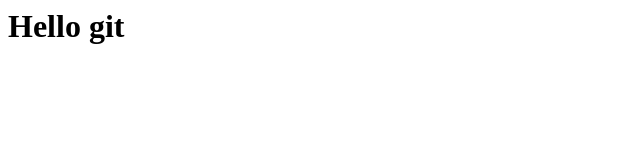
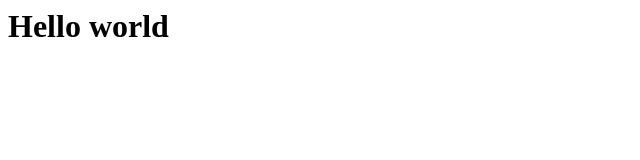
Before and after one commit to Alexandr1997ag/test, a plain HTML site: page index.html in a window 1280 px wide. Shown: the whole page, without its empty margins (0-640 px from the left). Drawn offline with Linux system fonts and the light colour scheme.

Commit message:
wrong commit 2

```diff
--- a/index.html
+++ b/index.html
@@ -1 +1 @@
-<h1>Hello git<h1>
+<h1>Hello world<h1>
```
